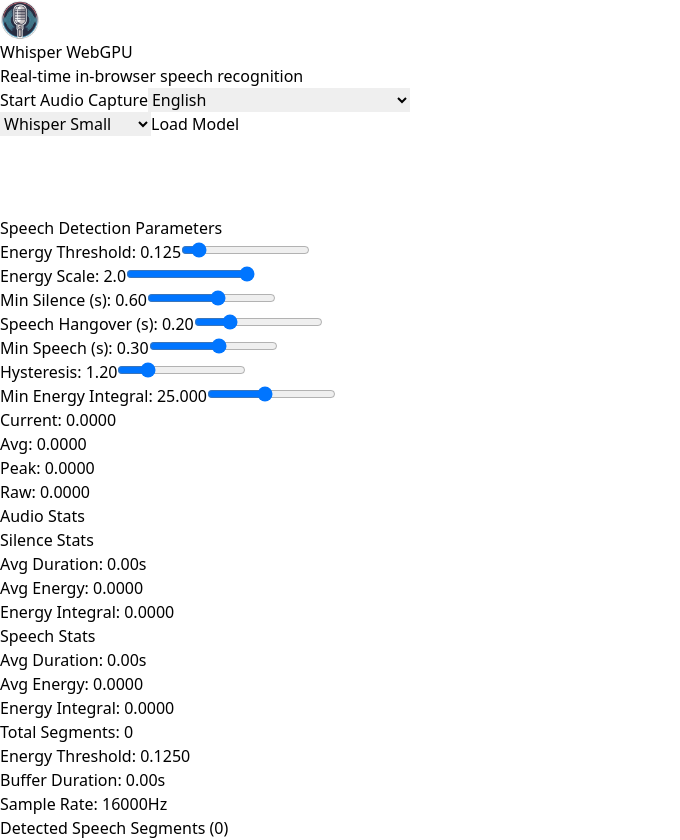
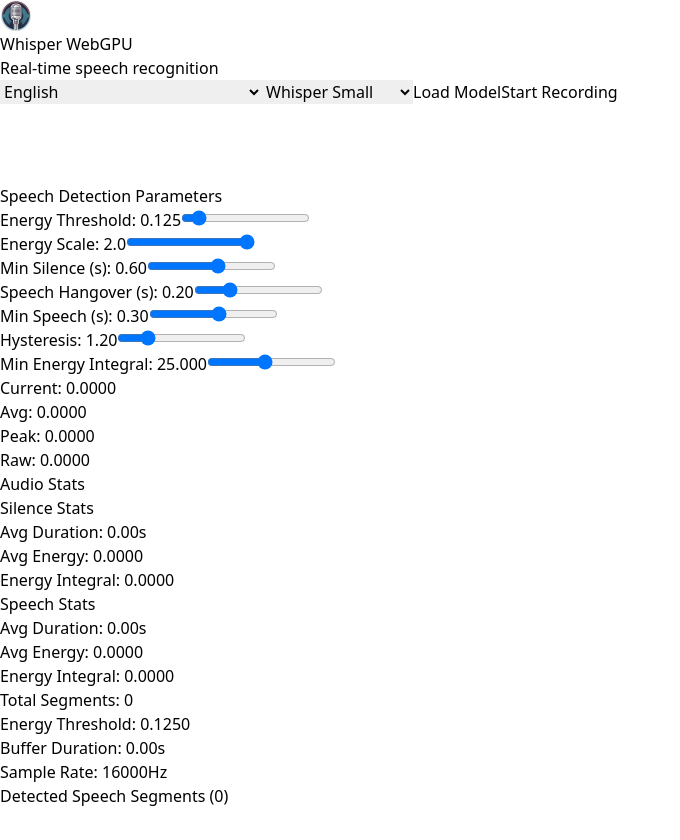
Before and after one commit to asrjs/demos, a React (Vite) app: page / in a window 1280 px wide. Shown: the whole page, without its empty margins (0-680 px from the left). After the commit the page ends 808 px from the top, so only its background shows below. Built offline with nearby package versions, Linux system fonts and the light colour scheme.

Commit message:
New layout

```diff
--- a/src/App.jsx
+++ b/src/App.jsx
@@ -728,25 +728,17 @@
 
   return (
     <div className="flex flex-col min-h-screen max-h-screen w-screen mx-auto text-gray-800 dark:text-gray-200 bg-white dark:bg-gray-900">
-      <div className="flex-1 w-full overflow-y-auto scrollbar-thin flex flex-col items-center gap-4 p-4">
-        {/* Header - make it more compact */}
-        <div className="flex flex-col items-center mb-2">
-          <img src="logo.png" width="40px" height="auto" className="block mb-1" />
-          <h1 className="text-xl font-bold">Whisper WebGPU</h1>
-          <h2 className="text-base font-semibold">Real-time in-browser speech recognition</h2>
+        {/* Compact Header */}
+        <header className="flex items-center justify-between px-4 py-2 bg-gray-50 dark:bg-gray-800 border-b">
+            <div className="flex items-center gap-2">
+                <img src="logo.png" width="32" height="32" className="block" />
+                <div>
+                    <h1 className="text-lg font-bold">Whisper WebGPU</h1>
+                    <h2 className="text-xs text-gray-600 dark:text-gray-400">Real-time speech recognition</h2>
+                </div>
             </div>
 
-        {/* Control Buttons - make them more compact */}
-        <div className="flex gap-2 items-center mb-2">
-            {!recording && (
-                <button
-                    className="border px-3 py-1 rounded-lg bg-blue-400 text-white hover:bg-blue-500"
-                    onClick={handleStartAudio}
-                >
-                    Start Audio Capture
-                </button>
-            )}
-
+            <div className="flex items-center gap-2">
                 <LanguageSelector
                     language={language}
                     setLanguage={handleLanguageChange}
@@ -754,13 +746,13 @@
                 />
 
                 {status === 'initialized' && (
-                <div className="flex items-center gap-2">
+                    <>
                         <ModelSelector
                             model={selectedModel}
                             setModel={handleModelChange}
                         />
                         <button
-                        className="border px-3 py-1 rounded-lg bg-blue-400 text-white hover:bg-blue-500"
+                            className="px-3 py-1 text-sm bg-blue-500 text-white rounded-lg hover:bg-blue-600"
                             onClick={() => {
                                 worker.current?.postMessage({
                                     type: 'load',
@@ -771,16 +763,27 @@
                         >
                             Load Model
                         </button>
-                </div>
+                    </>
+                )}
+
+                {!recording && (
+                    <button
+                        className="px-3 py-1 text-sm bg-green-500 text-white rounded-lg hover:bg-green-600"
+                        onClick={handleStartAudio}
+                    >
+                        Start Recording
+                    </button>
                 )}
             </div>
+        </header>
 
-        {/* Main content area - constrain height */}
-        <div className="flex flex-col w-full max-w-[90vw] gap-4">
-          {/* Audio visualization with fixed height */}
-          <div className="h-[300px]">
+        {/* Main Content - Three Column Layout */}
+        <div className="flex-1 grid grid-cols-12 gap-4 p-4 overflow-hidden">
+            {/* Left Column - Audio Controls & Stats */}
+            <div className="col-span-3 flex flex-col gap-4 overflow-y-auto">
+                <div className="bg-gray-50 dark:bg-gray-800 rounded-lg p-4">
                     <AudioVisualizer
-              className="w-full h-full rounded-lg"
+                        className="w-full"
                         stream={stream}
                         threshold={audioThreshold}
                         onThresholdChange={setAudioThreshold}
@@ -802,63 +805,64 @@
                         onMinEnergyIntegralChange={setMinEnergyIntegral}
                     />
                 </div>
+            </div>
 
-          {/* Loading progress */}
+            {/* Middle Column - Transcription Output */}
+            <div className="col-span-5 flex flex-col gap-4 overflow-hidden">
+                {/* Loading Progress */}
                 {status === 'loading' && (
-            <div className="w-full max-w-[500px] mx-auto p-4">
-              <p className="text-center">{loadingMessage}</p>
+                    <div className="bg-gray-50 dark:bg-gray-800 rounded-lg p-4">
+                        <p className="text-center mb-2">{loadingMessage}</p>
                         {progressItems.map(({ file, progress, total }, i) => (
                             <Progress key={i} text={file} percentage={progress} total={total} />
                         ))}
                     </div>
                 )}
 
-          {/* Transcription output with fixed height */}
+                {/* Transcription Text Area */}
                 {status === 'ready' && (
-            <div className="relative w-full h-[240px]">
+                    <div className="flex-1 flex flex-col bg-gray-50 dark:bg-gray-800 rounded-lg overflow-hidden">
+                        <div className="flex-1 relative">
                             <textarea
                                 value={editableText}
                                 onChange={(e) => setEditableText(e.target.value)}
-                  className="w-full h-full resize-none overflow-y-auto font-mono text-sm
-                            border rounded-lg p-2 bg-white dark:bg-gray-800
-                            focus:ring-2 focus:ring-blue-500 focus:border-blue-500"
-                  placeholder="Transcriptions will appear here. You can edit the text..."
+                                className="absolute inset-0 w-full h-full resize-none p-4
+                                         font-mono text-sm bg-white dark:bg-gray-800
+                                         border rounded-lg focus:ring-2 focus:ring-blue-500"
+                                placeholder="Transcriptions will appear here..."
                             />
-              <div className="absolute bottom-2 right-2 flex gap-2">
+                        </div>
+                        <div className="flex justify-end gap-2 p-2 bg-gray-100 dark:bg-gray-700">
                             {tps && (
-                      <span className="px-2 py-1 bg-gray-100 dark:bg-gray-700 rounded text-sm">
+                                <span className="px-2 py-1 text-sm bg-gray-200 dark:bg-gray-600 rounded">
                                     {tps.toFixed(2)} tok/s
                                 </span>
                             )}
                             <button
                                 onClick={() => setEditableText('')}
-                      className="px-2 py-1 text-sm bg-red-500 text-white rounded hover:bg-red-600"
+                                className="px-3 py-1 text-sm bg-red-500 text-white rounded hover:bg-red-600"
                             >
                                 Clear
                             </button>
                             <button
-                      onClick={() => {
-                          navigator.clipboard.writeText(editableText);
-                      }}
-                      className="px-2 py-1 text-sm bg-blue-500 text-white rounded hover:bg-blue-600"
+                                onClick={() => navigator.clipboard.writeText(editableText)}
+                                className="px-3 py-1 text-sm bg-blue-500 text-white rounded hover:bg-blue-600"
                             >
                                 Copy
                             </button>
                             <button
-                      className="px-2 py-1 text-sm bg-gray-500 text-white rounded hover:bg-gray-600"
                                 onClick={handleReset}
+                                className="px-3 py-1 text-sm bg-gray-500 text-white rounded hover:bg-gray-600"
                             >
                                 Reset
                             </button>
                         </div>
-              {/* Uncomment to show debug info */}
-              {/* <TranscriptionHistoryDebug /> */}
                     </div>
                 )}
             </div>
 
-        {/* Speech Segments Widget - fixed height and scrollable */}
-        <div className="w-full max-w-[90vw] h-[300px] overflow-y-auto">
+            {/* Right Column - Segments List */}
+            <div className="col-span-4 overflow-y-auto">
                 <AudioSegmentsWidget
                     segments={segments}
                     worker={worker.current}
```
Lines whose indentation alone changed are shown as unchanged.
